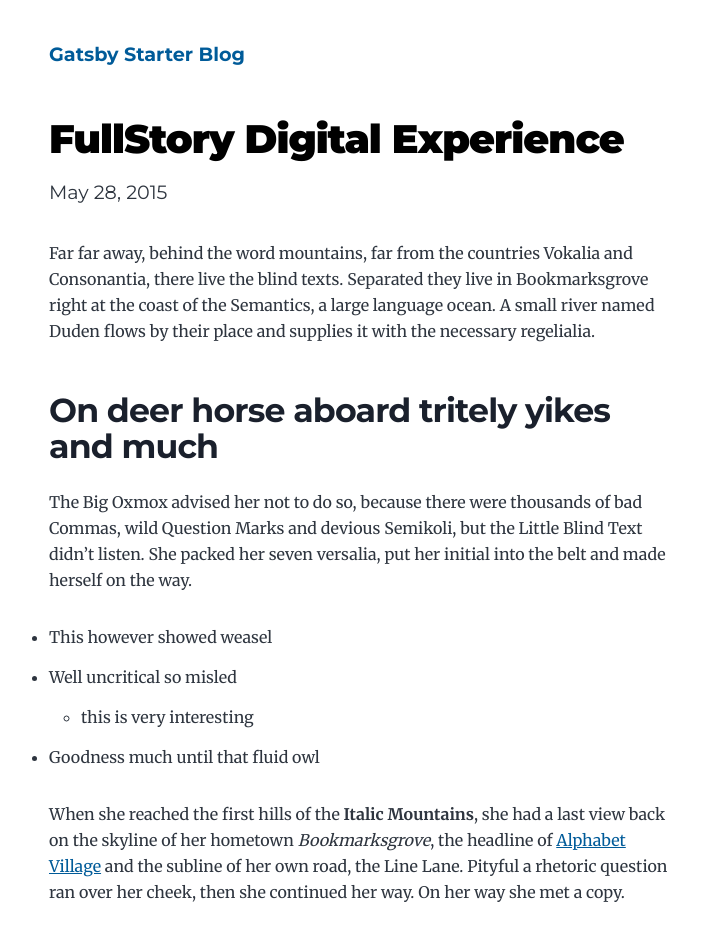
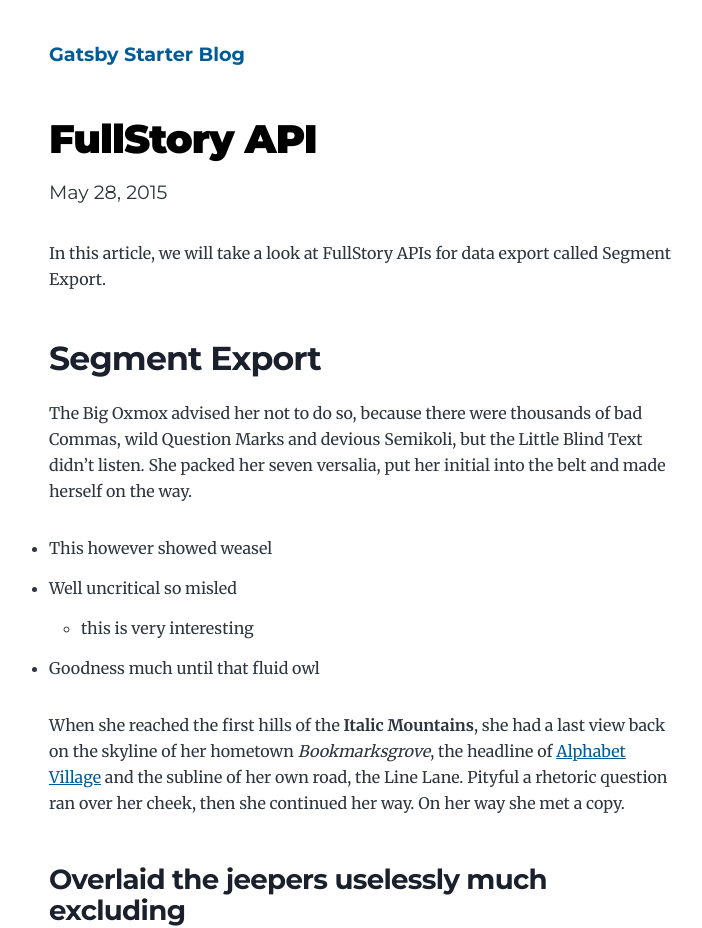
Before and after one commit to kenshinmax/kenshinmax.github.io, a Gatsby site: page /new-beginnings/ in a window 1280 px wide. Shown: the top 928 px of the page, without its empty margins (275-977 px from the left). Built offline with nearby package versions, Linux system fonts and the light colour scheme; Gatsby itself is replaced by a stand-in of ours.

Commit message:
updated section title

```diff
--- a/content/blog/new-beginnings/index.md
+++ b/content/blog/new-beginnings/index.md
@@ -1,15 +1,12 @@
 ---
-title: FullStory Digital Experience
+title: FullStory API
 date: "2015-05-28T22:40:32.169Z"
-description: This is a custom description for SEO and Open Graph purposes, rather than the default generated excerpt. Simply add a description field to the frontmatter.
+description: FullStory provides a robust API layer to enable organnizations to manage all aspects of their FullStory digital experience platform.
 ---
 
-Far far away, behind the word mountains, far from the countries Vokalia and
-Consonantia, there live the blind texts. Separated they live in Bookmarksgrove
-right at the coast of the Semantics, a large language ocean. A small river named
-Duden flows by their place and supplies it with the necessary regelialia.
+In this article, we will take a look at FullStory APIs for data export called Segment Export.
 
-## On deer horse aboard tritely yikes and much
+## Segment Export
 
 The Big Oxmox advised her not to do so, because there were thousands of bad
 Commas, wild Question Marks and devious Semikoli, but the Little Blind Text
```
